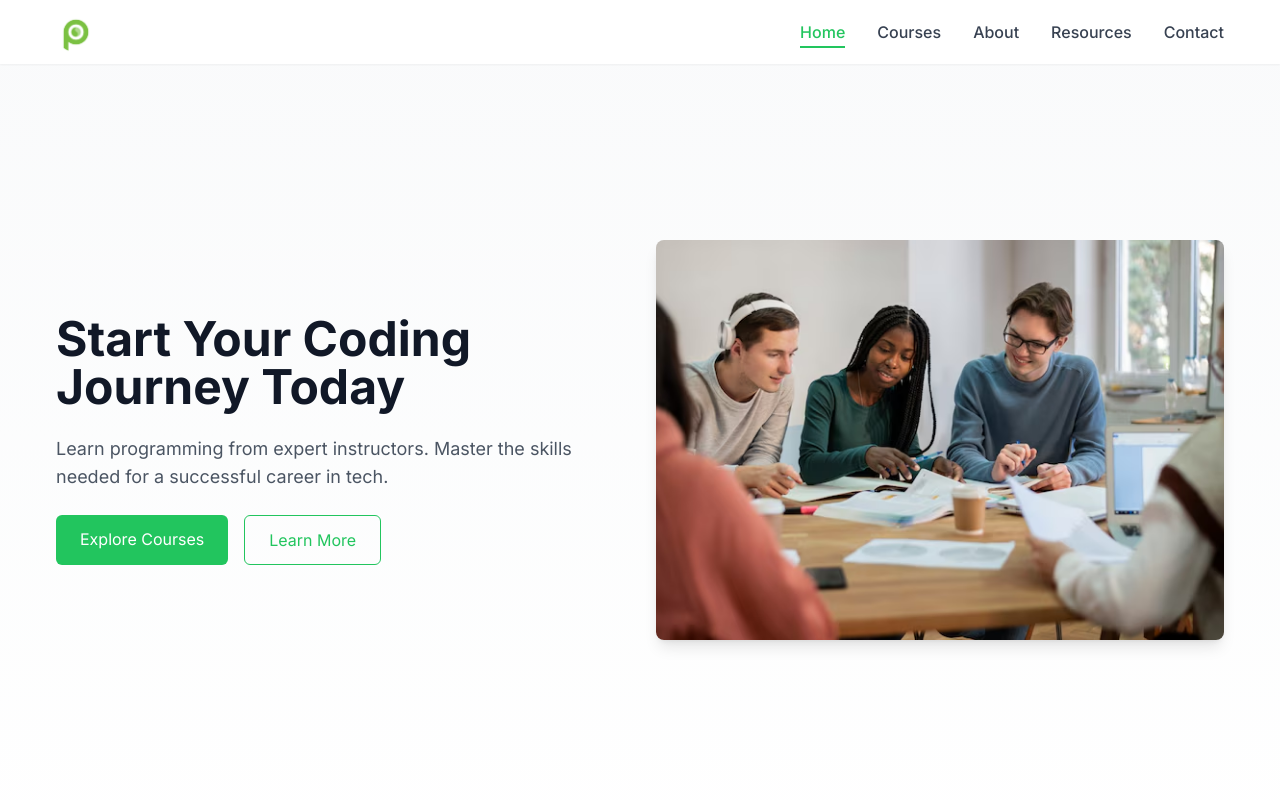
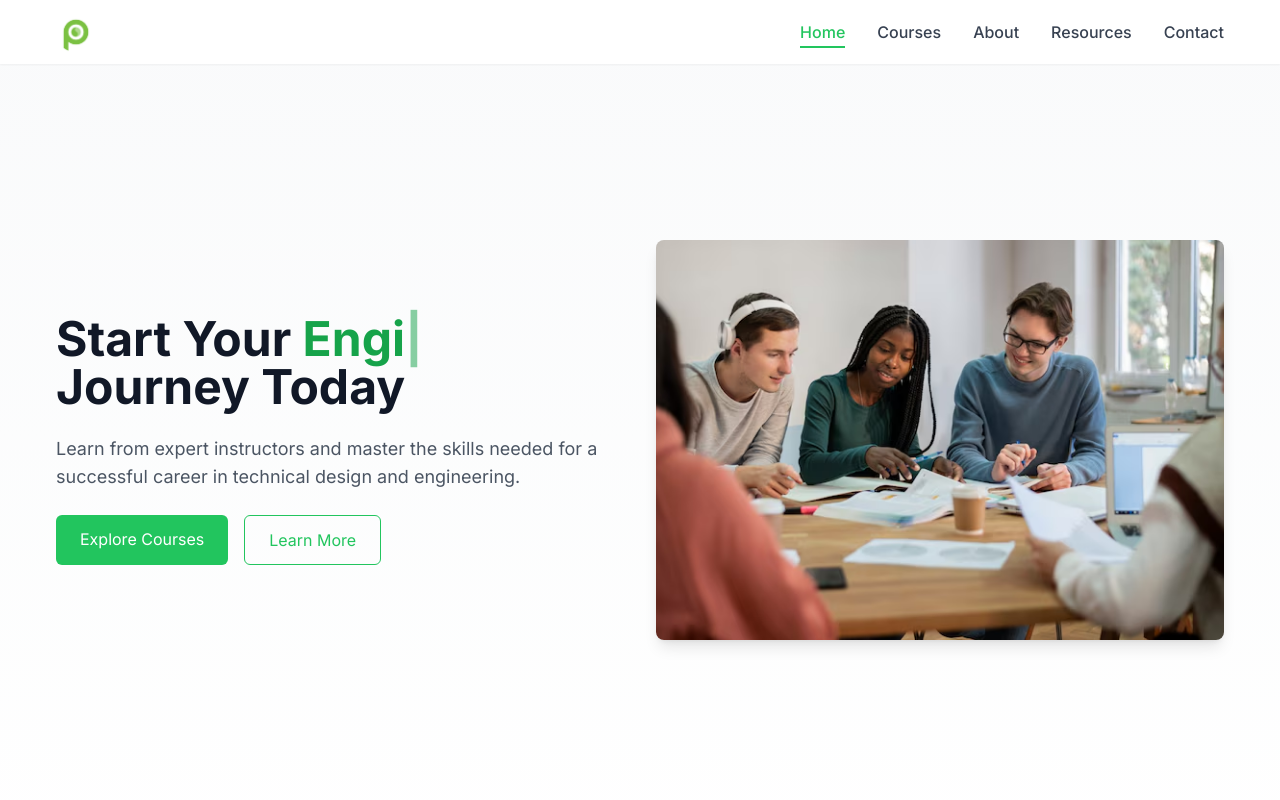
Before and after one commit to dharanigowthamsampath/piper_website_react, a Next.js app: page / in a window 1280 px wide. Shown: the top 800 px of the page. Built offline with nearby package versions, Linux system fonts and the light colour scheme.

Commit message:
added text animation

```diff
--- a/app/components/Hero.tsx
+++ b/app/components/Hero.tsx
@@ -1,7 +1,45 @@
+"use client";
+
 import Image from "next/image";
 import Link from "next/link";
+import { useState, useEffect, useCallback } from "react";
 
 const Hero = () => {
+  const words = ["Designing", "Analysis", "Engineering", "Coding"];
+  const [currentWordIndex, setCurrentWordIndex] = useState(0);
+  const [text, setText] = useState("");
+  const [isDeleting, setIsDeleting] = useState(false);
+  const [delta, setDelta] = useState(150);
+
+  const tick = useCallback(() => {
+    const currentWord = words[currentWordIndex];
+
+    if (isDeleting) {
+      setText((prev) => prev.substring(0, prev.length - 1));
+      setDelta(100);
+    } else {
+      setText((prev) => currentWord.substring(0, prev.length + 1));
+      setDelta(150);
+    }
+
+    if (!isDeleting && text === currentWord) {
+      setDelta(500);
+      setIsDeleting(true);
+    } else if (isDeleting && text === "") {
+      setIsDeleting(false);
+      setCurrentWordIndex((prev) => (prev + 1) % words.length);
+      setDelta(500);
+    }
+  }, [currentWordIndex, isDeleting, text, words]);
+
+  useEffect(() => {
+    const ticker = setInterval(() => {
+      tick();
+    }, delta);
+
+    return () => clearInterval(ticker);
+  }, [delta, tick]);
+
   return (
     <section className="relative bg-gradient-to-b from-gray-50 to-white py-24 md:py-32">
       <div className="max-w-[1200px] mx-auto px-4 py-12 sm:py-16 md:py-20 lg:py-28">
@@ -9,11 +47,16 @@ const Hero = () => {
           {/* Left Content */}
           <div className="space-y-4 sm:space-y-5 md:space-y-6 text-center md:text-left order-2 md:order-1">
             <h1 className="text-3xl sm:text-4xl md:text-5xl font-bold text-gray-900 leading-tight">
-              Start Your Coding Journey Today
+              Start Your{" "}
+              <span className="inline-block min-w-[200px] text-green-600">
+                {text}
+                <span className="animate-pulse">|</span>
+              </span>{" "}
+              Journey Today
             </h1>
             <p className="text-base sm:text-lg text-gray-600 max-w-xl mx-auto md:mx-0">
-              Learn programming from expert instructors. Master the skills
-              needed for a successful career in tech.
+              Learn from expert instructors and master the skills needed for a
+              successful career in technical design and engineering.
             </p>
             <div className="flex flex-col sm:flex-row gap-4 justify-center md:justify-start">
               <Link
@@ -35,7 +78,7 @@ const Hero = () => {
           <div className="relative h-[200px] sm:h-[250px] md:h-[300px] lg:h-[400px] order-1 md:order-2">
             <Image
               src="/assets/img/hero.webp"
-              alt="Coding Education"
+              alt="Technical Education"
               fill
               className="object-cover rounded-lg shadow-lg"
               priority
```
